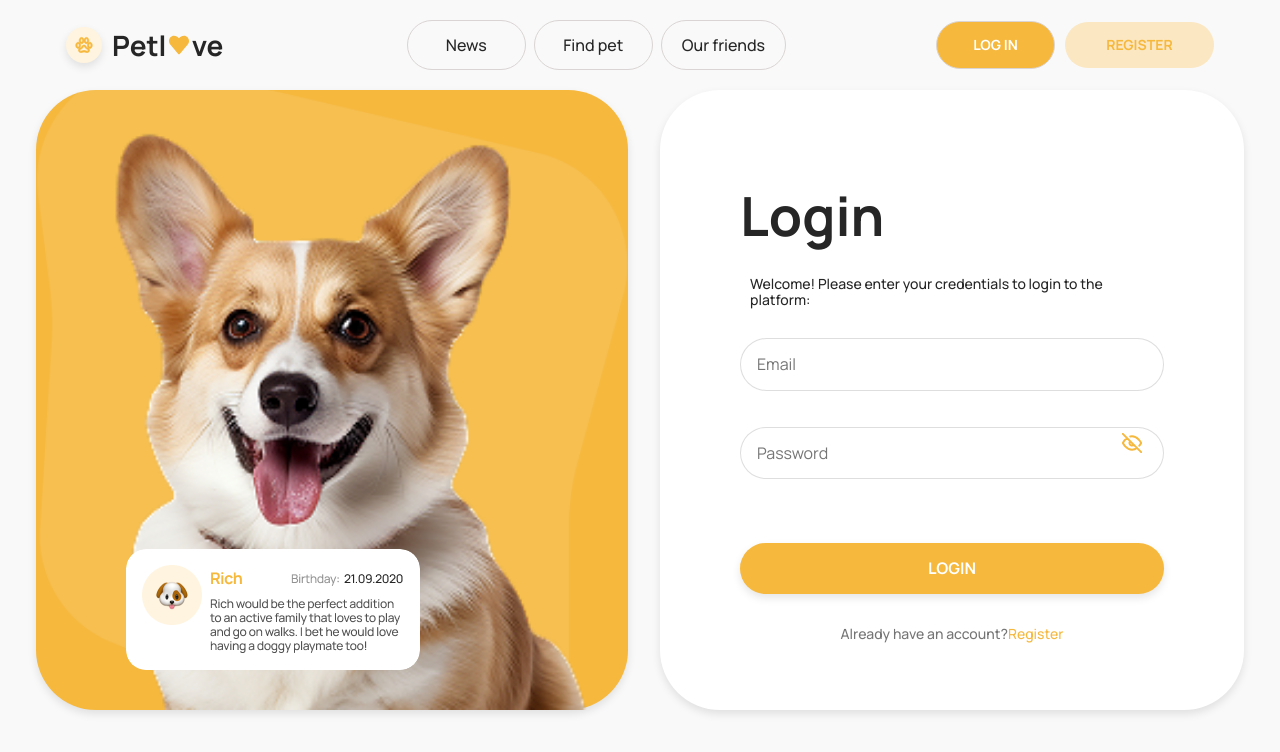
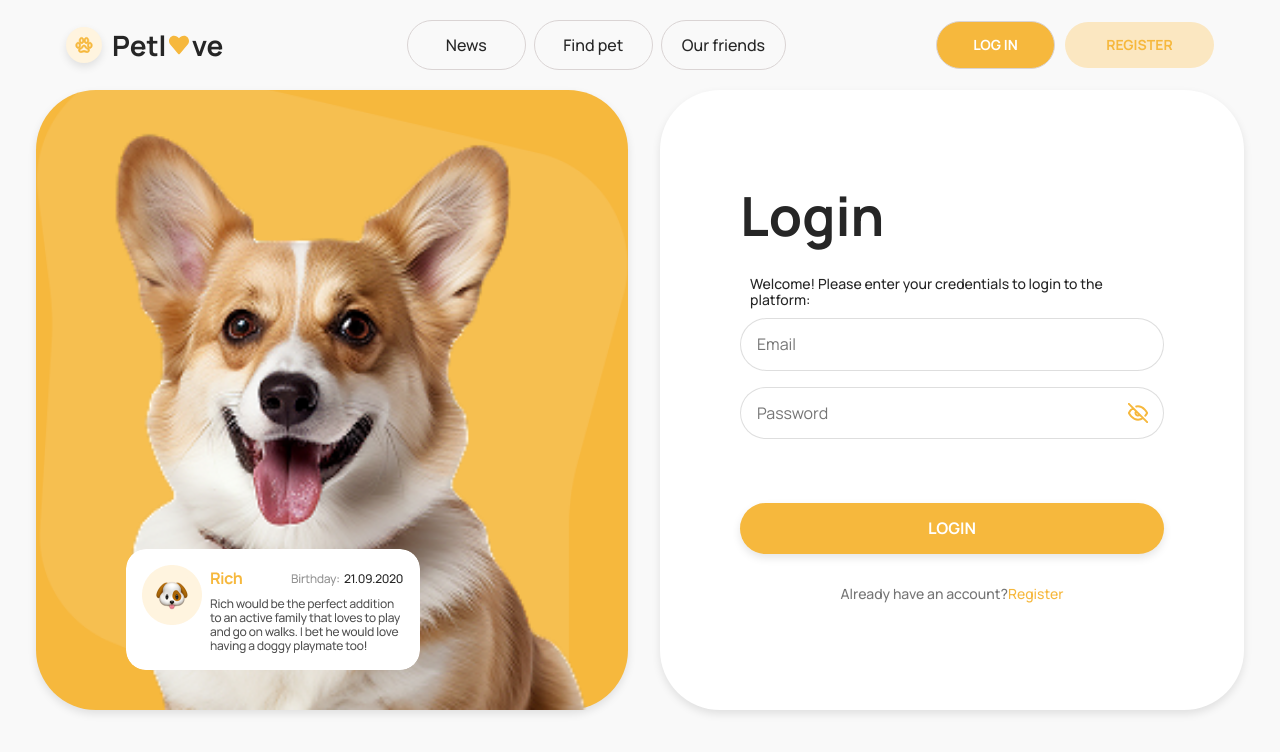
Before and after one commit to Olena457/love-pets, a React (Vite) app: page /login in a window 1280 px wide. Shown: the top 752 px of the page. Built offline with nearby package versions, Linux system fonts and the light colour scheme.

Commit message:
updated style icon

```diff
--- a/src/components/App/App.jsx
+++ b/src/components/App/App.jsx
@@ -17,9 +17,10 @@
 import Layout from '../Layout/Layout.jsx';
 import MyFavoritePets from '../MyFavoritePets/MyFavoritePets.jsx';
 import Viewed from '../Viewed/Viewed.jsx';
+
 import LoginPage from '../../pages/LoginPage/LoginPage.jsx';
 import RegisterPage from '../../pages/RegisterPage/RegisterPage.jsx';
-
+import NoticesPage from '../../pages/NoticesPage/NoticesPage.jsx';
 const HomePage = lazy(() => import('../../pages/HomePage/HomePage.jsx'));
 const MainPage = lazy(() => import('../../pages/MainPage/MainPage.jsx'));
 
@@ -33,9 +34,7 @@
 const OurFriendsPage = lazy(() =>
   import('../../pages/OurFriendsPage/OurFriendsPage.jsx')
 );
-const NoticesPage = lazy(() =>
-  import('../../pages/NoticesPage/NoticesPage.jsx')
-);
+
 const NotFoundPage = lazy(() =>
   import('../../pages/NotFoundPage/NotFoundPage.jsx')
 );
--- a/src/components/LoginForm/LoginForm.module.css
+++ b/src/components/LoginForm/LoginForm.module.css
@@ -55,12 +55,16 @@
 }
 .togglePassword {
   position: absolute;
+  top: 50%;
   right: 10px;
+  transform: translateY(-50%);
   cursor: pointer;
-  font-size: 18px;
-  /* margin-top: 15px; */
   border: none;
   background: none;
+  padding: 0;
+  display: flex;
+  justify-content: center;
+  align-items: center;
 }
 input.invalid + .togglePassword {
   margin-bottom: 17px;
@@ -68,7 +72,7 @@
 @media screen and (min-width: 768px) {
   .togglePassword {
     right: 16px;
-    font-size: 32px;
+    font-size: 22px;
   }
 }
 
```
Also changed, not shown: src/components/LoginForm/LoginForm.jsx (+0 -18 lines).
